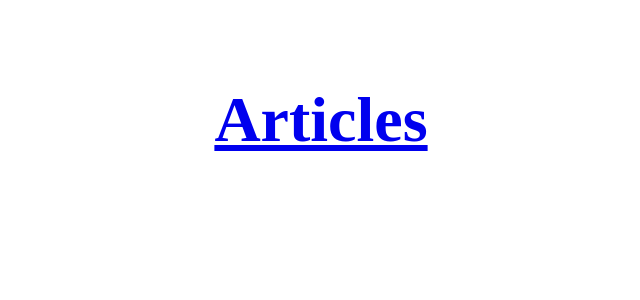
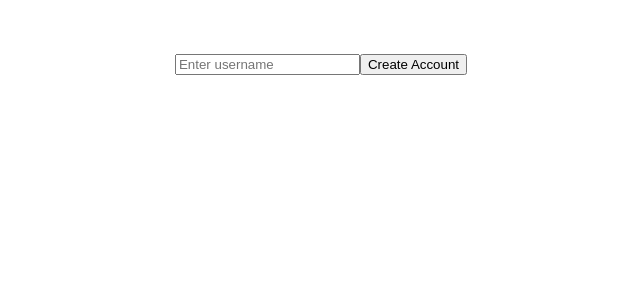
Before and after one commit to checkymarcus/nc-news, a React (Vite) app: page / in a window 1280 px wide. Shown: the top 300 px of the page, without its empty margins (319-959 px from the left). Built offline with nearby package versions, Linux system fonts and the light colour scheme.

Commit message:
single article view

```diff
--- a/apiCalls.js
+++ b/apiCalls.js
@@ -8,3 +8,7 @@ const api = axios.create({
 export const getAllArticles = () => {
   return api.get("/articles");
 };
+
+export const getArticleById = (id) => {
+  return api.get(`/articles/${id}`);
+};
--- a/src/App.jsx
+++ b/src/App.jsx
@@ -4,13 +4,15 @@ import { useEffect, useState } from "react";
 import { Routes, Route } from "react-router-dom";
 import Articles from "./components/Articles.jsx";
 import { Homepage } from "./components/Homepage.jsx";
+import ArticleDetails from "./components/ArticleDetails.jsx";
 
 function App() {
   return (
     <>
       <Routes>
         <Route path="/" element={<Homepage />} />
-        <Route path="/articles" element={<Articles />} />
+        <Route path="/articles" element={<Articles />} Homepage={Homepage} />
+        <Route path="/articles/:articleId" element={<ArticleDetails />} />
       </Routes>
     </>
   );
--- /dev/null
+++ b/src/components/ArticleDetails.jsx
@@ -0,0 +1,44 @@
+import { useParams } from "react-router-dom";
+import { useState, useEffect } from "react";
+import { getArticleById } from "../../apiCalls";
+
+const ArticleDetails = () => {
+  const { articleId } = useParams();
+  const [singleArticle, setArticle] = useState({});
+  const [error, setError] = useState(null);
+  const [loading, setLoading] = useState(true);
+
+  useEffect(() => {
+    getArticleById(articleId).then((response) => {
+      setArticle(response.data.article);
+      setLoading(false);
+    });
+  }, [articleId]);
+
+  if (loading) {
+    return <p>Loading article...</p>;
+  }
+
+  if (error) {
+    return <p>{error}</p>;
+  }
+
+  return (
+    <div className="article-details">
+      {singleArticle.map((article) => (
+        <div key={article.article_id} className="article-section">
+          <h2>{article.title}</h2>
+          {article.article_img_url && <img src={article.article_img_url} />}
+          <p>{article.body}</p>
+          <p>By {article.author}</p>
+          <p>
+            Published on {new Date(article.created_at).toLocaleDateString()}
+          </p>
+          <p> {article.comments}</p>
+        </div>
+      ))}
+    </div>
+  );
+};
+
+export default ArticleDetails;
--- a/src/components/Articles.jsx
+++ b/src/components/Articles.jsx
@@ -1,8 +1,12 @@
 import { getAllArticles } from "../../apiCalls";
 import { useState, useEffect } from "react";
 import { ArticleCard } from "./ArticleCard";
+import { useLocation } from "react-router-dom";
+import { Link } from "react-router-dom";
 
 const Articles = () => {
+  const location = useLocation();
+  const { username } = location.state || { username: "Guest" };
   const [allArticles, setAllArticles] = useState({ articles: [] });
   const [error, setError] = useState(null);
   useEffect(() => {
@@ -24,7 +28,10 @@ const Articles = () => {
 
   return (
     <div className="allarticles">
+      <h1> Hello {username}! View all Articles below </h1>
+
       {allArticles.articles.map((article) => (
+        <Link key={article.article_id} to={`/articles/${article.article_id}`}>
           <ArticleCard
             key={article.article_id}
             image={article.article_img_url}
@@ -33,6 +40,7 @@ const Articles = () => {
             topic={article.topic}
             date={article.created_at}
           />
+        </Link>
       ))}
     </div>
   );
--- a/src/components/Homepage.jsx
+++ b/src/components/Homepage.jsx
@@ -1,10 +1,21 @@
 import { Link } from "react-router-dom";
+import { useState } from "react";
 
 export const Homepage = () => {
+  const [username, setUsername] = useState("");
+  const handleClick = (e) => {
+    setUsername(e.target.value);
+  };
   return (
     <div className="header">
-      <Link to="/articles">
-        <h1 className="text">Articles</h1>
+      <input
+        type="text"
+        onChange={handleClick}
+        value={username}
+        placeholder="Enter username"
+      ></input>
+      <Link to="/articles" state={{ username }}>
+        <button className="text">Create Account</button>
       </Link>
     </div>
   );
```
Lines whose indentation alone changed are shown as unchanged.
